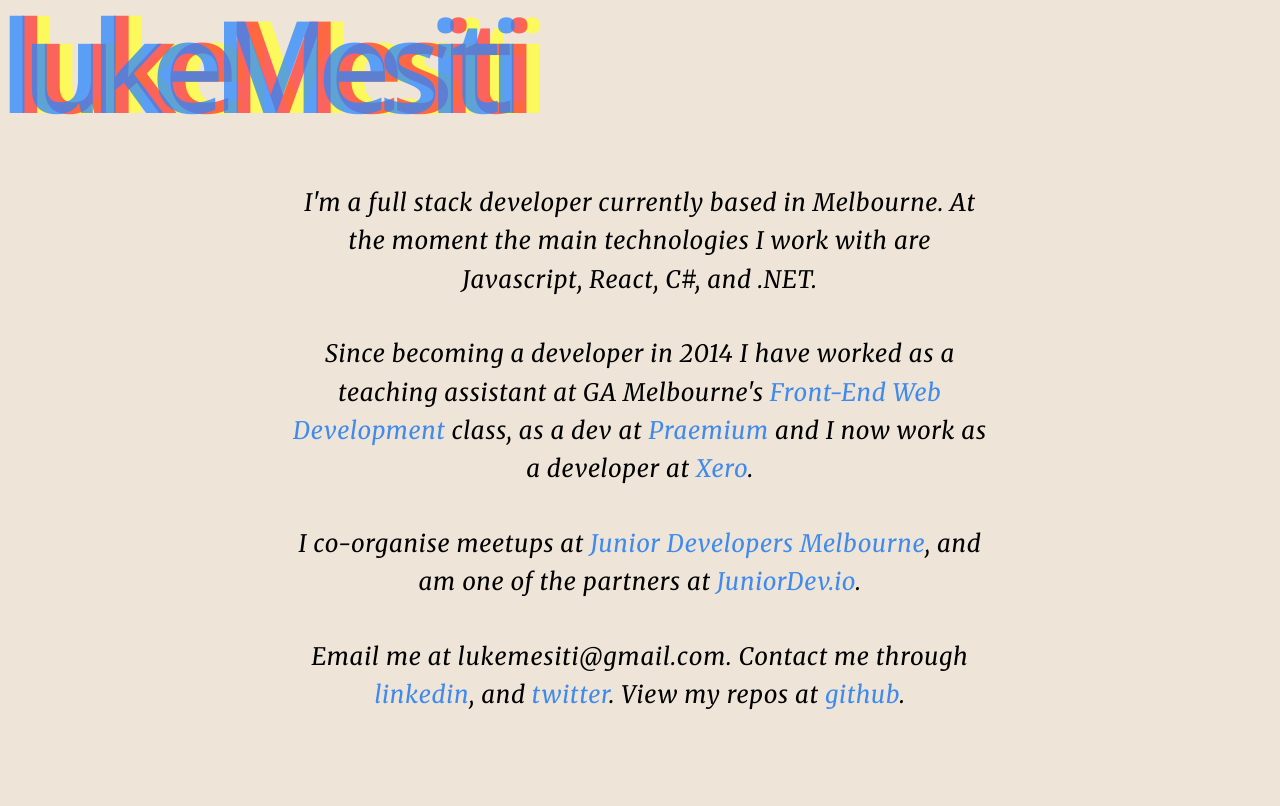
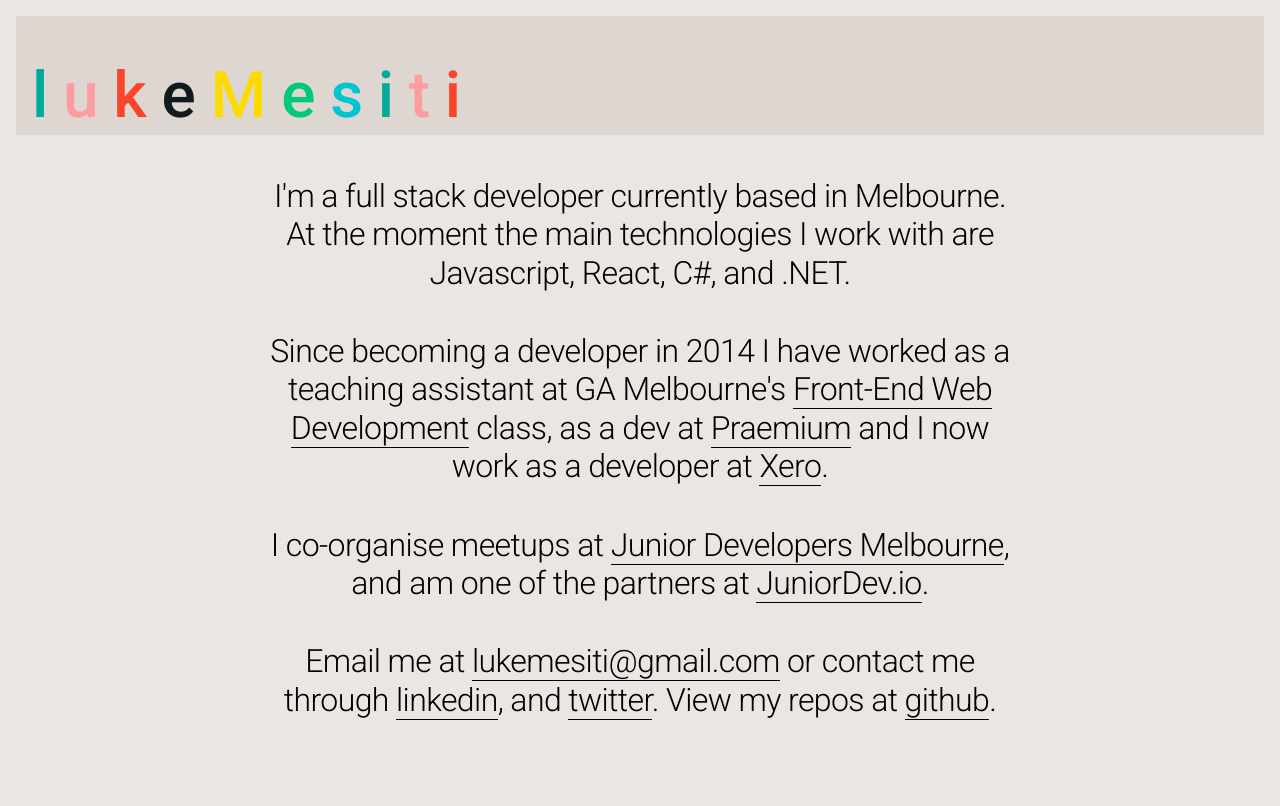
Before and after one commit to lukemesiti/lukemesiti.github.io, a website: page index.html in a window 1280 px wide. Drawn offline with nearby package versions, Linux system fonts and the light colour scheme.

Commit message:
updated design

```diff
--- a/index.html
+++ b/index.html
@@ -4,20 +4,23 @@
 	<title>lukeMesiti</title>
 	<meta charset="utf-8">
 	<meta name="viewport" content="width=device-width, initial-scale=1, maximum-scale=1">
-	<link href='https://fonts.googleapis.com/css?family=Open+Sans:600' rel='stylesheet' type='text/css'>
-	<link href='https://fonts.googleapis.com/css?family=Merriweather:400,400italic' rel='stylesheet' type='text/css'>
-	<link rel="stylesheet" type="text/css" href="styles/css/reset.css">
-	<link rel="stylesheet" type="text/css" href="styles/css/main.min.css">
+	<link href="https://fonts.googleapis.com/css?family=Roboto:300,500" rel="stylesheet">
+	<link rel="stylesheet" type="text/css" href="main.css">
 </head>
 <body>
-<header>
-	<nav class="cf">
-		<div class="logo">
-			<h1 id="home" class="luke-mesiti">lukeMesiti<span>lukeMesiti</span><span>lukeMesiti</span></h1>
-		</div>
-	</nav>
-</header>
-<div class="container hero">
+<h1>
+	<span class="persian-green">l</span>
+	<span class="sweet-pink">u</span>
+	<span class="pomegranate">k</span>
+	<span class="aztec">e</span>
+	<span class="schoolbus-yellow">M</span>
+	<span class="caribbean-green">e</span>
+	<span class="robin-egg-blue">s</span>
+	<span class="persian-green">i</span>
+	<span class="sweet-pink">t</span>
+	<span class="pomegranate">i</span>
+</h1>
+<div class="container">
 	<div class="about">
 		I'm a full stack developer currently based in Melbourne. At the moment the main technologies
 		I work with are Javascript, React, C#, and .NET.
@@ -35,16 +38,11 @@
 	</div>
 	<div class="about">
 		Email me at
-		<ul class="email">
-			 <li>l</li><li>u</li><li>k</li><li>e</li><!--
-		--><li>m</li><li>e</li><li>s</li><li>i</li><li>t</li><li>i</li><!--
-		--><li>@</li><li>g</li><li>m</li><li>a</li><li>i</li><li>l</li><!--
-		--><li>.</li><li>c</li><li>o</li><li>m</li><!--
- 	--></ul>.
-	 Contact me through
+		<a href="mailto:lukemesiti@gmail.com">lukemesiti@gmail.com</a>
+		or contact me through
 		<a target="_blank" href="https://au.linkedin.com/in/lukemesiti"> linkedin</a>, and
 		<a target="_blank" href="https://twitter.com/LukeMesiti"> twitter</a>.
-	  View my repos at <a target="_blank" href="https://github.com/lukemesiti">github</a>.
+		View my repos at <a target="_blank" href="https://github.com/lukemesiti">github</a>.
 	</div>
 </div>
 </body>
--- /dev/null
+++ b/main.css
@@ -0,0 +1,75 @@
+body {
+    background-color: rgb(234, 230, 226);
+    font-family: Roboto, sans-serif;
+    font-style: normal;
+    font-weight: 300;
+    padding: 0;
+    margin: 0;
+    font-size: 2rem;
+    line-height: 1.2;
+    color: rgba(0, 0, 0, 1);
+    text-rendering: optimizeLegibility;
+    letter-spacing: -0.6px;
+}
+
+h1 {
+    font-weight: 500;
+    background: #DED6D0;
+    margin-top: 1rem;
+    margin-bottom: 42px;
+    padding-top: 42px;
+    margin-left: 1rem;
+    margin-right: 1rem;
+    padding-left: 1rem;
+    padding-right: 1rem;
+}
+
+.persian-green {
+    color: #00AC99;
+}
+
+.sweet-pink {
+    color: #FE9D9F;
+}
+
+.pomegranate {
+    color: #F9452A;
+}
+
+.aztec {
+    color: #111B1E;
+}
+
+.schoolbus-yellow {
+    color: #FCDB00;
+}
+
+.caribbean-green {
+    color: #00C977;
+}
+
+.robin-egg-blue {
+    color: #00C4D0;
+}
+
+a {
+    color: black;
+    text-decoration: none;
+    border-bottom: .1rem solid black;
+}
+
+.container {
+    display: flex;
+    align-items: center;
+    justify-content: center;
+    flex-direction: column;
+    text-align: center;
+    max-width: 800px;
+    margin-left: auto;
+    margin-right: auto;
+}
+
+.about {
+    padding-bottom: 2.5rem;
+    margin: 0 1rem;
+}
```
